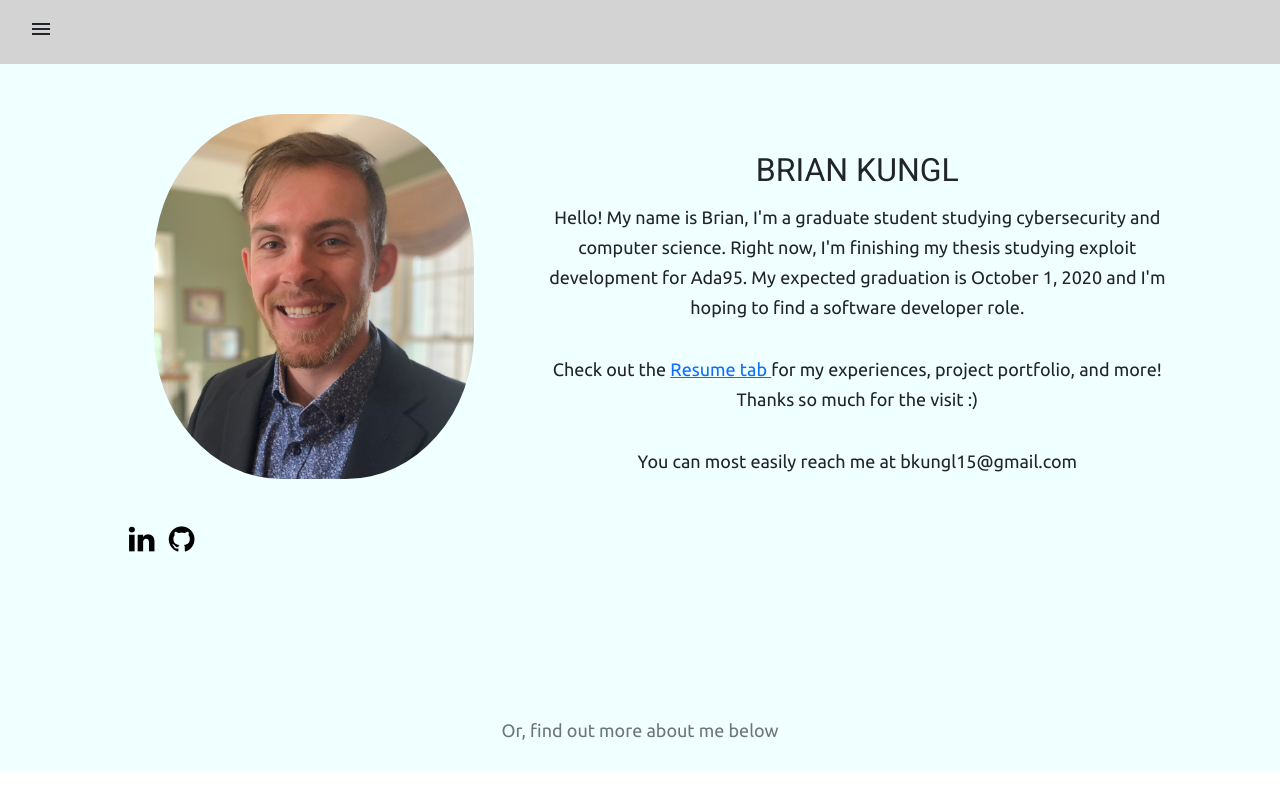
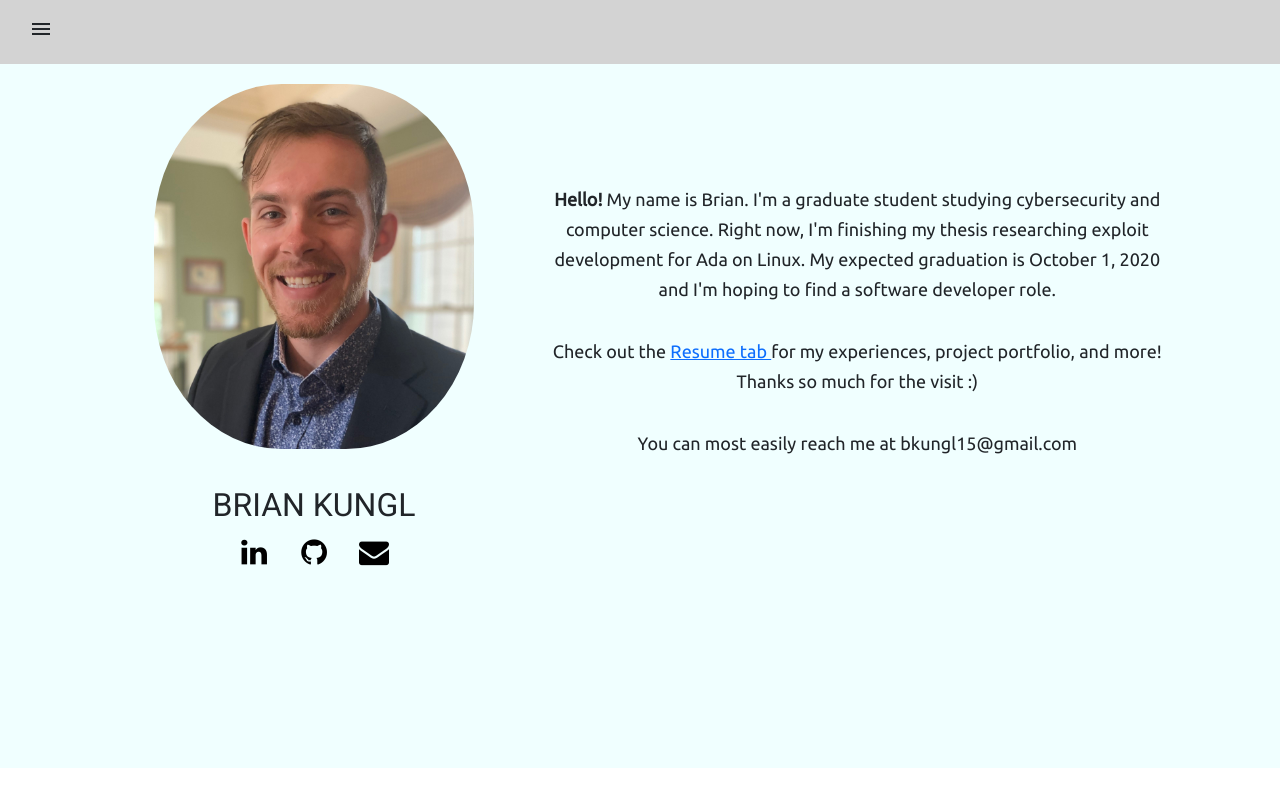
Before and after one commit to bkungl/briankungl, an Angular app in the folder bkweb/: page / in a window 1280 px wide. Shown: the top 810 px of the page. Built offline with nearby package versions, Linux system fonts and the light colour scheme.

Commit message:
updates to about, learning, etc

```diff
--- a/bkweb/src/app/about/about.component.css
+++ b/bkweb/src/app/about/about.component.css
@@ -3,14 +3,18 @@
 .section1 {
 
     margin-top: -15px;
-    min-height: 82vh;
+    min-height: 88vh;
     /*min-width: 100vh;*/
 
     background-color: azure;
 }
 
+.img {
+    margin-top: 20px;
+}
+
 .intro {
-    padding-top: 50px;
+    margin-top: 50px;
 }
 
 .section1 h1 {
@@ -32,10 +36,13 @@
 
 }
 
-.socials {}
+
 
 .fa {
-    padding: 20px;
+    padding: 0px;
+    margin-left: 15px;
+    margin-right: 15px;
+    margin-bottom: 10px;
     font-size: 30px;
     width: 30px;
     text-align: center;
@@ -44,8 +51,8 @@
     color: black;
 }
 
-.urls {
-    margin-top: 25px;
+.socials {
+    margin-top: 10px;
 }
 
 .profileimg {
@@ -54,8 +61,8 @@
 }
 
 .more {
-    background-color: azure;
-    padding-bottom: 4vh;
+    /*margin-top: 20vh;*/
+
 }
 
 .moreText {
@@ -65,3 +72,13 @@
 .section2 {
     min-height: 100vh;
 }
+
+.right {
+    /*margin-top: 3rem;*/
+
+}
+
+/*make margin only on large in future*/
+.shortbio {
+    margin-top: 15vh;
+}
--- a/bkweb/src/app/about/about.component.html
+++ b/bkweb/src/app/about/about.component.html
@@ -1,48 +1,47 @@
 <!-- Add icon library -->
 <link rel="stylesheet" href="https://cdnjs.cloudflare.com/ajax/libs/font-awesome/4.7.0/css/font-awesome.min.css">
 
-<div class="hold mx-auto d-block no-gutters">
+<div class="hold ">
     <div class="section1">
         <!--instead of mx-auto and d block, can do text-center on cointianer -->
         <div class="intro row">
 
-            <div class="left col-lg-4 offset-lg-1">
+            <div class="left col-lg-4 offset-lg-1 col-sm-12 col-xs-12">
                 <div class="img">
                     <img src="../../assets/IMG_7099%20-%20Copy.JPG" alt="My face :)" class="profileimg mx-auto d-block">
 
                 </div>
-                <div class="urls">
-                    <div class="socials">
-                        <a href="https://www.linkedin.com/in/brian-kungl-77b635133/" class="fa fa-linkedin"></a>
-                        <a href="https://github.com/bkungl/" class="fa fa-github"></a>
-                    </div>
-
-                </div>
-
-
-            </div>
-
-
-            <div class="right col-lg-6 ">
-
                 <div class="title">
                     <h1>BRIAN KUNGL</h1>
 
                 </div>
 
+                <div class="socials text-center">
+                    <a href="https://www.linkedin.com/in/brian-kungl-77b635133/" class="fa fa-linkedin"></a>
+                    <a href="https://github.com/bkungl/" class="fa fa-github"></a>
+                    <a href="mailto: bkungl15@gmail.com" class="fa fa-envelope"></a>
+                </div>
+
+            </div>
+
+
+            <div class="right col-lg-6 offset-lg-0  col-sm-10 offset-sm-1 col-10 offset-1">
+
                 <div class="shortbio text-center">
-                    <p>Hello! My name is Brian, I'm a graduate student studying cybersecurity and computer science. Right now, I'm finishing my thesis studying exploit development for Ada95. My expected graduation is October 1, 2020 and I'm hoping to find a software developer role.</p>
+                    <p><strong>Hello! </strong> My name is Brian. I'm a graduate student studying cybersecurity and computer science. Right now, I'm finishing my thesis researching exploit development for Ada on Linux. My expected graduation is October 1, 2020 and I'm hoping to find a software developer role.
+                    </p>
                     <br>
                     <p>Check out the <a routerLink="/resume"> Resume tab </a> for my experiences, project portfolio, and more! Thanks so much for the visit :)</p>
                     <br>
                     <p>You can most easily reach me at bkungl15@gmail.com</p>
                 </div>
+
+                <!-->
+                <div class="more text-center row">
+                    <mat-panel-description class="moreText text-center">Or, find out more about me below</mat-panel-description>
+                </div>
+                <!/-->
             </div>
-
-
-
-            <!-- Image by default is displayed as inline-block, you need to display it as block in order to center it with .mx-auto. This can be done with built-in .d-block -->
-
 
         </div>
 
@@ -51,9 +50,7 @@
 
         </div>
     </div>
-    <div class="more text-center row">
-        <mat-panel-description class="moreText text-center">Or, find out more about me below</mat-panel-description>
-    </div>
+
     <div class="section2">
 
     </div>
--- a/bkweb/src/app/resume/learning/learning.component.css
+++ b/bkweb/src/app/resume/learning/learning.component.css
@@ -0,0 +1,7 @@
+.jumbotron {
+    background-color: white;
+}
+
+.card {
+    margin-bottom: 30px;
+}
--- a/bkweb/src/app/resume/learning/learning.component.html
+++ b/bkweb/src/app/resume/learning/learning.component.html
@@ -1 +1,81 @@
-<p>learning works!</p>
+<div class="text-center">
+
+    <div class="jumbotron jumbotron-fluid col-lg-10 offset-lg-1 col-10 offset-1">
+        <div class="container">
+            <p class="display-3">Skills</p>
+            <p>I've listed some of the programming languages, frameworks, software tools, and more that I've used and learned through education and work experience.</p>
+        </div>
+    </div>
+
+    <div class="card mx-auto col-8 offset-2 col-lg-6 offset-lg-3">
+        <div class="card-header">
+            <h2>Programming Languages</h2>
+        </div>
+        <ul class="list-group list-group-flush">
+            <li class="list-group-item">Java</li>
+            <li class="list-group-item">TypeScript</li>
+            <li class="list-group-item">JavaScript</li>
+            <li class="list-group-item">C++</li>
+            <li class="list-group-item">C#</li>
+            <li class="list-group-item">C</li>
+            <li class="list-group-item">HTML</li>
+            <li class="list-group-item">CSS</li>
+            <li class="list-group-item">Python</li>
+            <li class="list-group-item">PHP</li>
+            <li class="list-group-item">Ada95</li>
+        </ul>
+    </div>
+
+
+    <div class="card mx-auto col-8 offset-2 col-lg-6 offset-lg-3">
+        <div class="card-header">
+            <h2>Frameworks</h2>
+        </div>
+        <ul class="list-group list-group-flush">
+            <li class="list-group-item">Angular</li>
+            <li class="list-group-item">Bootstrap</li>
+            <li class="list-group-item">jQuery</li>
+            <li class="list-group-item">Django</li>
+        </ul>
+    </div>
+
+    <div class="card mx-auto col-8 offset-2 col-lg-6 offset-lg-3">
+        <div class="card-header">
+            <h2>Data Storage</h2>
+        </div>
+        <ul class="list-group list-group-flush">
+            <li class="list-group-item">MySQL</li>
+            <li class="list-group-item">MongoDB</li>
+            <li class="list-group-item">Firebase</li>
+            <li class="list-group-item">PostgreSQL</li>
+        </ul>
+    </div>
+
+    <div class="card mx-auto col-8 offset-2 col-lg-6 offset-lg-3">
+        <div class="card-header">
+            <h2>Software Tools</h2>
+        </div>
+        <ul class="list-group list-group-flush">
+            <li class="list-group-item">Wireshark</li>
+            <li class="list-group-item">UNIX</li>
+            <li class="list-group-item">Kali Linux</li>
+            <li class="list-group-item">Snort</li>
+            <li class="list-group-item">GitHub</li>
+            <li class="list-group-item">Git</li>
+            <li class="list-group-item">Agile</li>
+            <li class="list-group-item">Scrum</li>
+            <li class="list-group-item">Test Driven Development</li>
+            <li class="list-group-item">Jira</li>
+            <li class="list-group-item">REST</li>
+            <li class="list-group-item">JSON</li>
+            <li class="list-group-item">Hydra</li>
+            <li class="list-group-item">Metasploit</li>
+            <li class="list-group-item">John the Ripper</li>
+            <li class="list-group-item">Nmap</li>
+            <li class="list-group-item">OpenVAS</li>
+            <li class="list-group-item">MVC</li>
+            <li class="list-group-item">Visual Studio</li>
+        </ul>
+    </div>
+
+</div>
--- a/bkweb/src/app/resume/resume.component.html
+++ b/bkweb/src/app/resume/resume.component.html
@@ -1,12 +1,15 @@
 <mat-tab-group mat-stretch-tabs class="example-stretched-tabs mat-elevation-z4">
+    <!-->
     <mat-tab label="Resume" class="col-4">
         <br>
         <app-base></app-base>
     </mat-tab>
-    <mat-tab label="Learning" class="col-4">
+</mat-tab-group>-->
+    <!-->  <mat-tab label="Skills" class="col-4">
         <br>
         <app-learning></app-learning>
     </mat-tab>
+<-->
     <mat-tab label="Portfolio" class="col-4">
         <br>
         <app-portfolio></app-portfolio>
```
